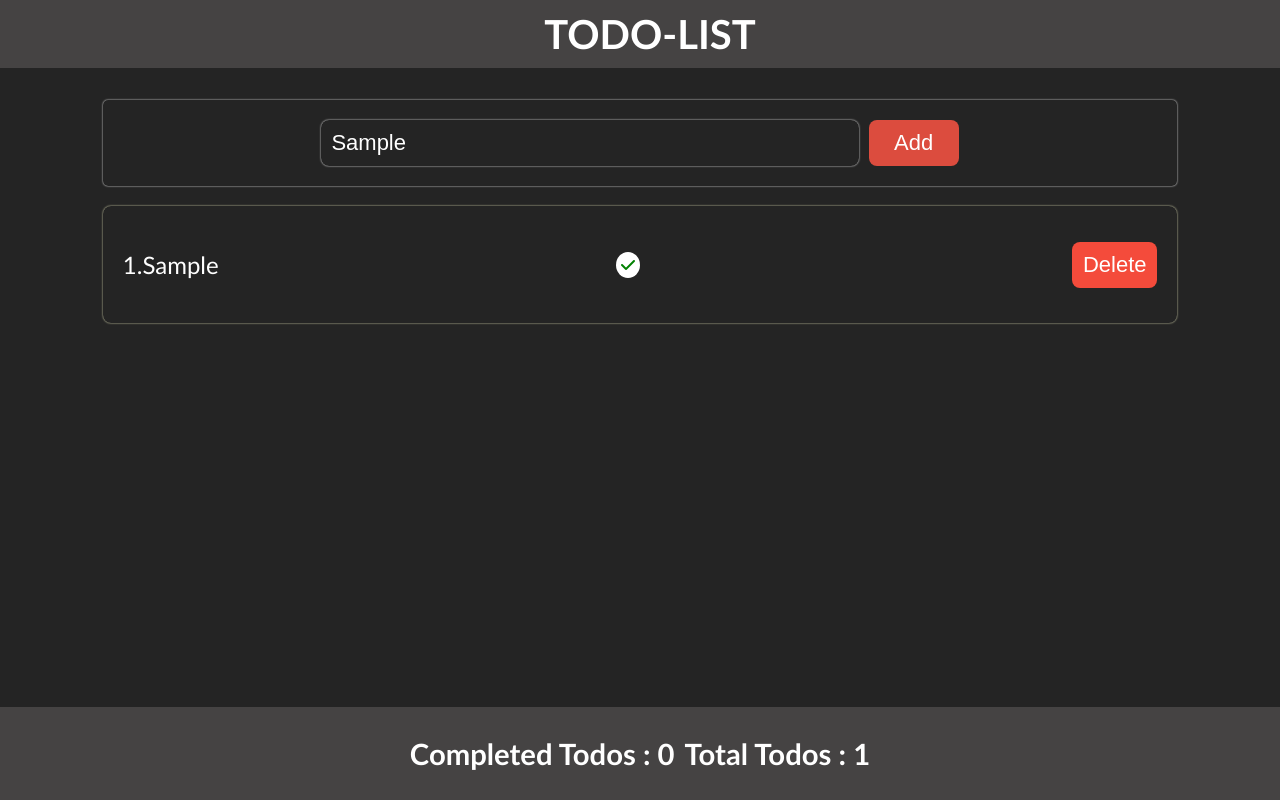
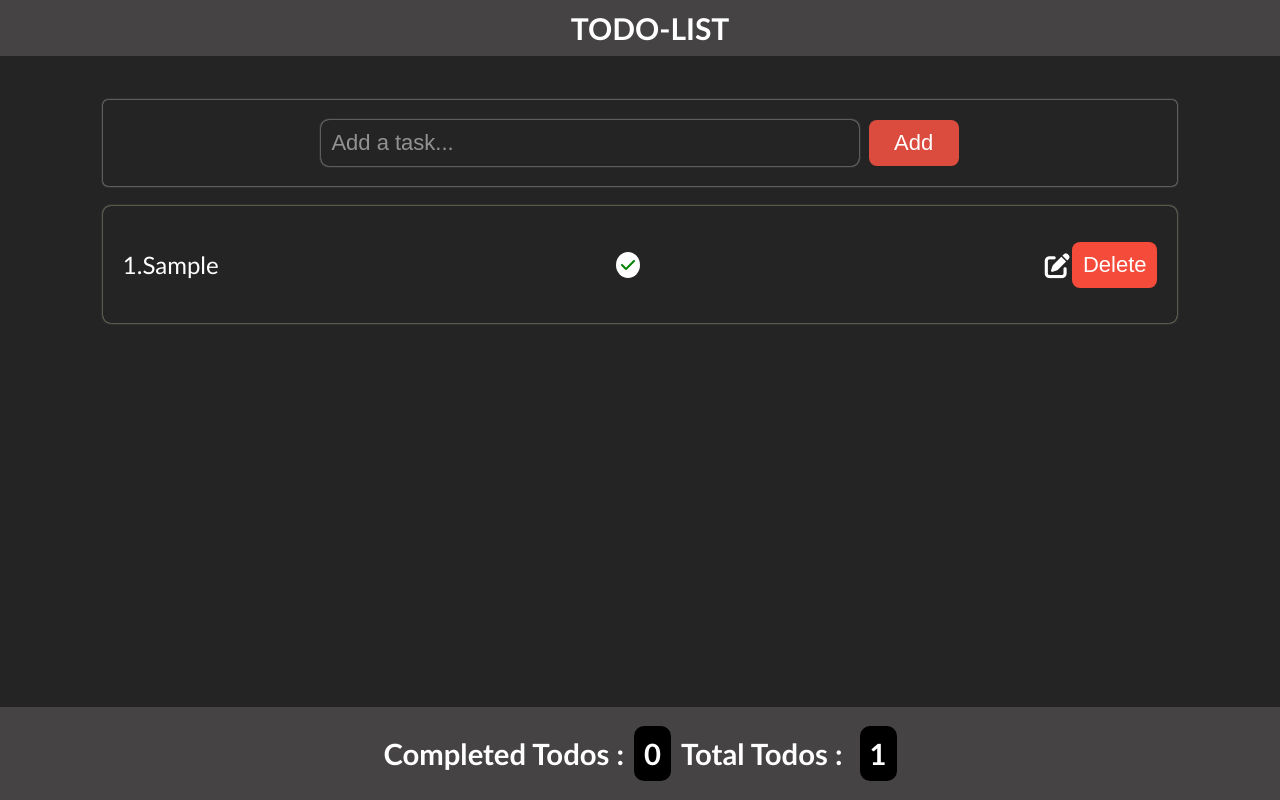
Before and after one commit to HemanthHamu/todo-app, a React (Vite) app: page / in a window 1280 px wide. Both pictures are taken after typing "Sample" into the empty fields and a click on the button "Add". Built offline with nearby package versions, Linux system fonts and the light colour scheme.

Commit message:
MODIFIED

```diff
--- a/src/components/Footer.jsx
+++ b/src/components/Footer.jsx
@@ -3,8 +3,8 @@ export default function Footer({completedTodos,totalTodos}){
         <div>
             <footer>
                 <div className="footer-container">
-                    <h3>Completed Todos : {completedTodos}</h3>
-                    <h3>Total Todos : {totalTodos}</h3>
+                    <h3>Completed Todos :<p>{completedTodos}</p> </h3>
+                    <h3>Total Todos : <p>{totalTodos}</p></h3>
                 </div>
             </footer>
         </div>
--- a/src/components/Form.jsx
+++ b/src/components/Form.jsx
@@ -14,7 +14,7 @@ export default function Form() {
             return alert("Please enter something and add....")
         }
         setTodos([...todos, todo]);
-        setTodo({...todo,id:todo.id+1});
+        setTodo({...todo,id:todo.id+1,name:""});
         setTotalTodos(totalTodos+1)
     }
     function updateCompletedTodos(count) {
--- a/src/components/Item.jsx
+++ b/src/components/Item.jsx
@@ -1,36 +1,80 @@
 import { useState } from "react";
 
-export default function Item({item,todo,setTodo,todos,setTodos,updateCompletedTodos,totalTodos,setTotalTodos}){
-    const [isChecked,setIsChecked] = useState(item.done)
-    function handleDelete(){
-        setTodos(todos.filter((todoItem)=>todoItem !== item));
-        setTotalTodos(totalTodos-1)
-        setTodo({id:todo.id-1})
+export default function Item({
+  item,
+  todo,
+  setTodo,
+  todos,
+  setTodos,
+  updateCompletedTodos,
+  totalTodos,
+  setTotalTodos
+}) {
+  const [isChecked, setIsChecked] = useState(item.done);
+  const [isEditing, setIsEditing] = useState(false);
+  const [editedTodo, setEditedTodo] = useState(item.name);
 
-    }
-    function completed(todo){
-        const updatedArray = todos.map((element)=> element.name=== todo ? {...element,done:!element.done}: element);
-        setTodos(updatedArray);
-        updateCompletedTodos(updatedArray.filter((todo)=>todo.done).length)
+  function handleDelete() {
+    setTodos(todos.filter((todoItem) => todoItem !== item));
+    setTotalTodos(totalTodos - 1);
+    setTodo({ id: todo.id - 1 });
   }
 
-    function handleTick(todo){
+  function completed(todo) {
+    const updatedArray = todos.map((element) =>
+      element.name === todo ? { ...element, done: !element.done } : element
+    );
+    setTodos(updatedArray);
+    updateCompletedTodos(updatedArray.filter((todo) => todo.done).length);
+  }
+
+  function handleTick(todo) {
     setIsChecked(!isChecked);
-       const updatedArray = todos.map((element)=> element.name=== todo ? {...element,done:!element.done}: element);
+    const updatedArray = todos.map((element) =>
+      element.name === todo ? { ...element, done: !element.done } : element
+    );
     setTodos(updatedArray);
-       updateCompletedTodos(updatedArray.filter((todo)=>todo.done).length)
+    updateCompletedTodos(updatedArray.filter((todo) => todo.done).length);
   }
+
+  function handleEdit() {
+    setIsEditing(true);
+  }
+
+  function handleSaveEdit() {
+    const updatedArray = todos.map((element) =>
+      element.name === item.name ? { ...element, name: editedTodo } : element
+    );
+    setTodos(updatedArray);
+    setIsEditing(false);
+  }
+
   const isCompleted = item.done ? "completed" : "";
-    const checked = isChecked ? "checked" : ""
+  const checked = isChecked ? "checked" : "";
+
   return (
     <div className="item-component" key={item.id}>
-                <span className={`${isCompleted}`} onClick={()=>completed(item.name)}>
+      <span className={`${isCompleted}`} onClick={() => completed(item.name)}>
+        {isEditing ? (
+          <input
+            type="text"
+            value={editedTodo}
+            onChange={(e) => setEditedTodo(e.target.value)}
+            onBlur={handleSaveEdit}
+            autoFocus
+            className="edited-input"
+          />
+        ) : (
           <p>{item.id}.{item.name}</p>
+        )}
       </span>
-                <span onClick={()=>handleTick(item.name)} className={`check-icon-container ${checked}`}>
+      <span onClick={() => handleTick(item.name)} className={`check-icon-container ${checked}`}>
         <i title="mark as completed?" className={`fa-solid fa-check `}></i>
       </span>
-                <button onClick={()=>handleDelete(item.name)}>Delete</button>
+      <span className="edit-icon" onClick={handleEdit}>
+        <i className="fa-solid fa-pen-to-square"></i>
+      </span>
+      <button onClick={() => handleDelete(item.name)}>Delete</button>
     </div>
-    )
+  );
 }
--- a/src/styles/App.css
+++ b/src/styles/App.css
@@ -13,7 +13,7 @@ header{
     width: 100%;
     background-color: #454343;
     padding: 10px;
-    font-size: 40px;
+    font-size: 30px;
     font-weight: bolder;
     color: #fff;
 }
@@ -99,6 +99,12 @@ form button:active{
     right: 50%;
     cursor: pointer;
 }
+.edit-icon{
+    position: absolute;
+    right: 10%;
+    cursor: pointer;
+    font-size: 25px;
+}
 .item-component button{
     padding: 10px;
     width: 85px;
@@ -117,6 +123,13 @@ form button:active{
 .completed{
     text-decoration: line-through;
 }
+.edited-input{
+    padding: 20px;
+    background-color: #242424;
+    color: #fff;
+    box-shadow: 0 0 2px #fff;
+    font-size: 24px;
+}
 
 .footer-container{
     display: flex;
@@ -131,6 +144,13 @@ form button:active{
     gap: 10px;
     font-size: 25px;
 }
+.footer-container p {
+    display: inline;
+    padding: 10px;
+    background-color: #000;
+    border-radius: 10px;
+    margin-left: 10px;
+}
 @media (max-width:768px) {
     .footer-container{
         display: flex;
@@ -142,4 +162,8 @@ form button:active{
         max-width: 100%;
         width: 100%;
     }
+    .edit-icon{
+        position: absolute;
+        right: 30%;
+    }
 }
```
Lines whose indentation alone changed are shown as unchanged.
